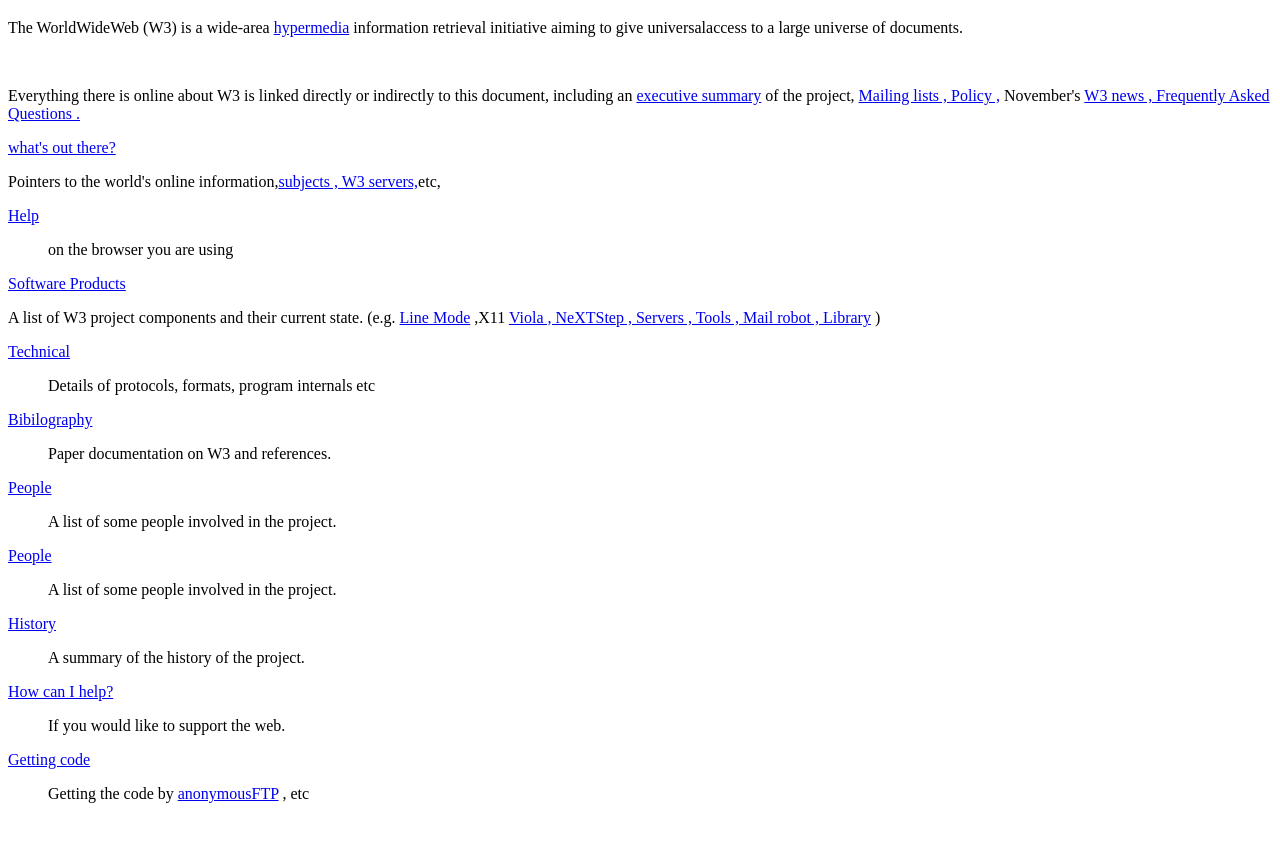
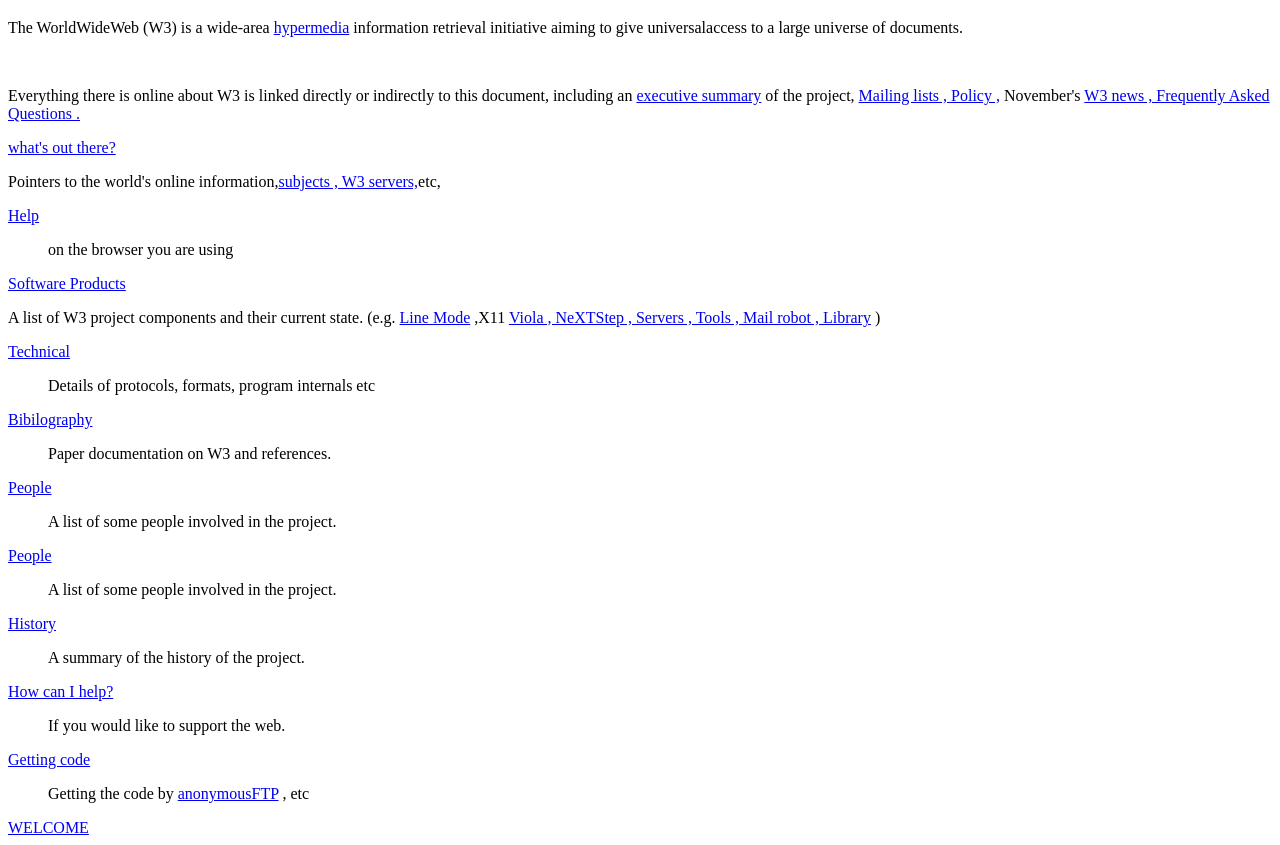
Before and after one commit to fayazcoder1/fayaz, a plain HTML site: page index.html in a window 1280 px wide. Shown: the part 61-906 px from the top of the page. Before the commit the page ends 880 px from the top, so only its background shows below. Drawn offline with Linux system fonts and the light colour scheme.

Commit message:
Update index.html

```diff
--- a/index.html
+++ b/index.html
@@ -27,5 +27,6 @@
    <p>&nbsp;&nbsp;&nbsp;&nbsp;&nbsp;&nbsp;&nbsp;&nbsp;&nbsp;&nbsp;If you would like to support the web.</p>
    <p><a href="https://www.google.com">Getting code</a></p>
    <p>&nbsp;&nbsp;&nbsp;&nbsp;&nbsp;&nbsp;&nbsp;&nbsp;&nbsp;&nbsp;Getting the code by <a href="https://www.google.com">anonymousFTP</a> , etc</p>
+   <a href="C:\html\firstprogram.html"> WELCOME</a>
 </body>
 </html>
```
